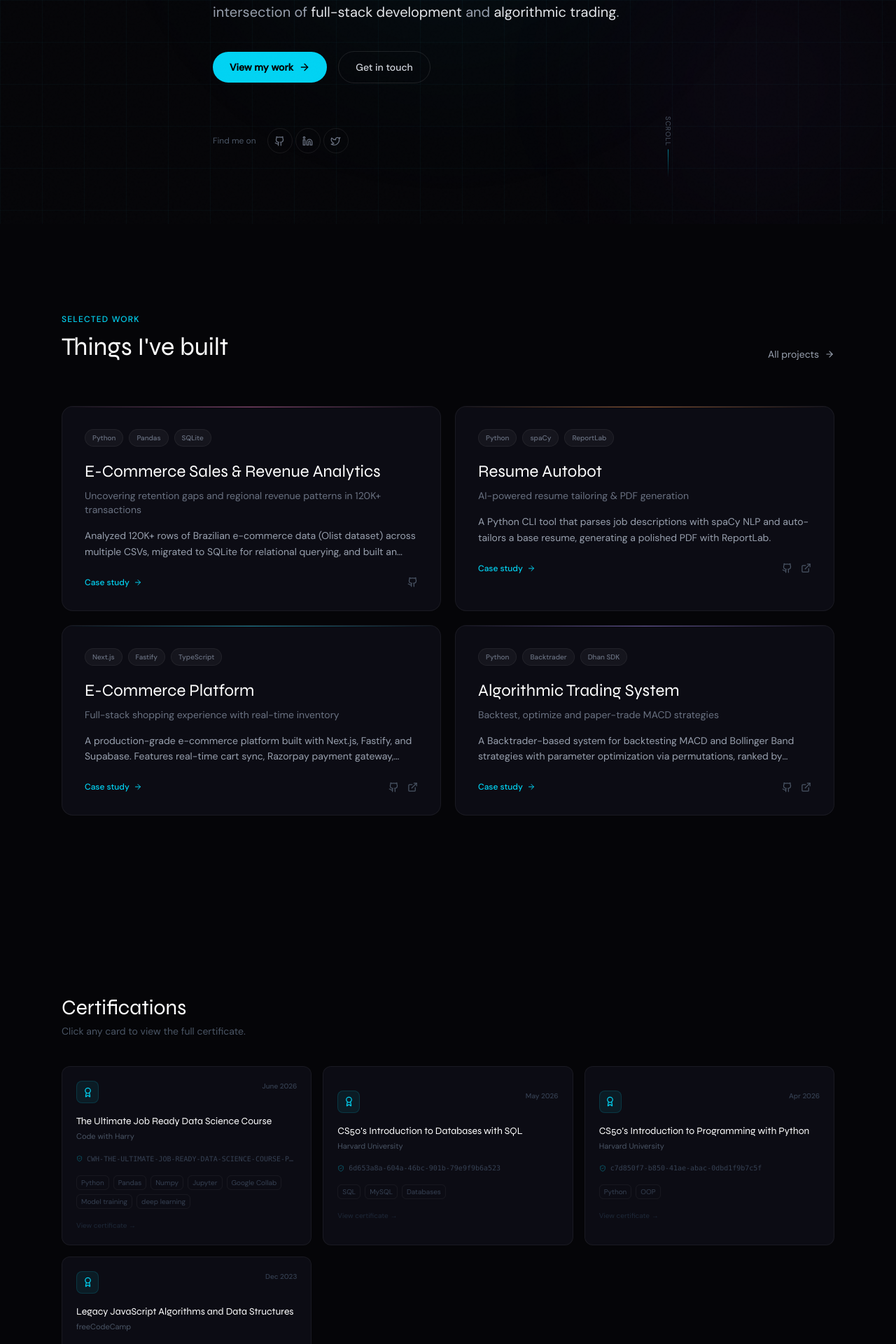
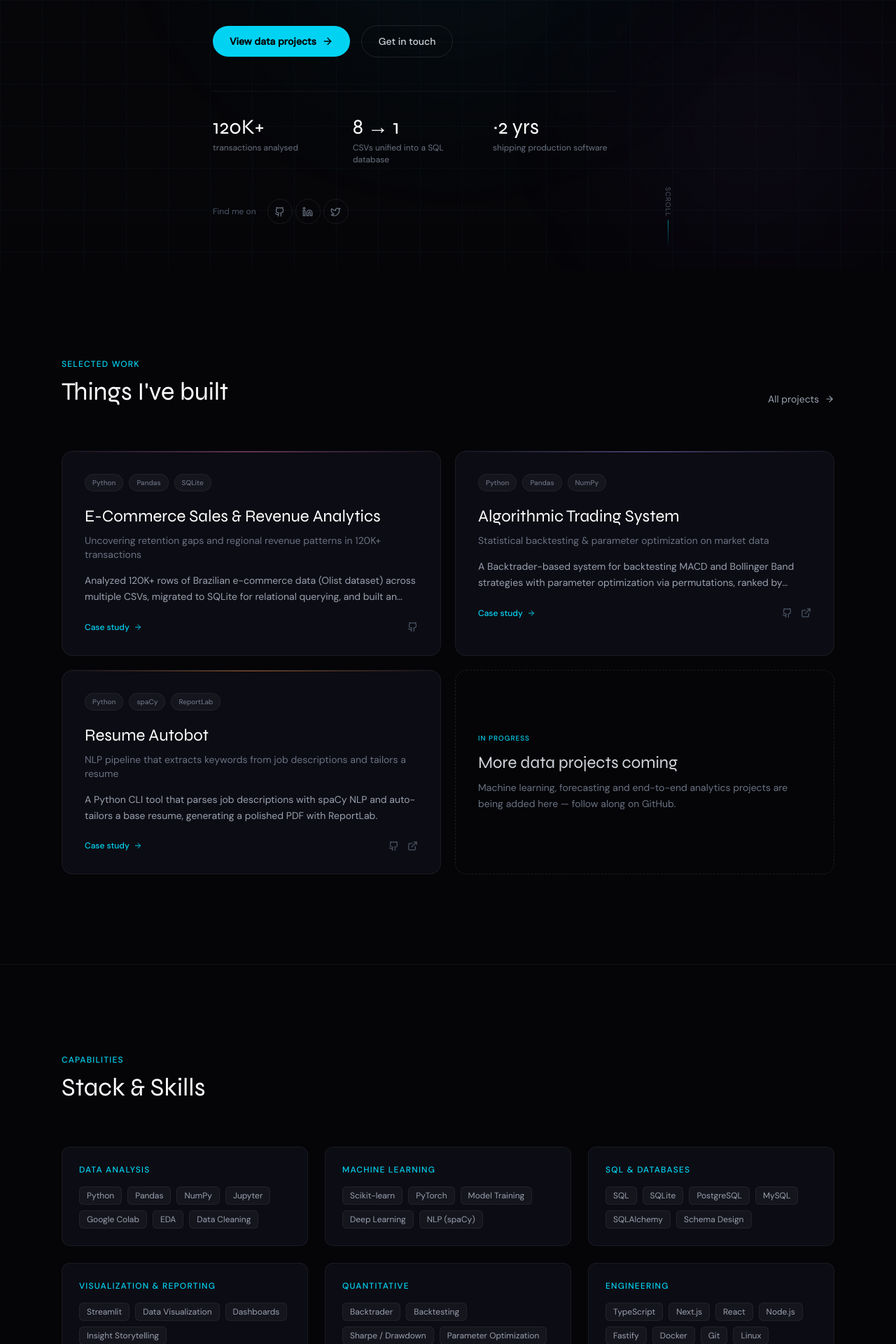
Before and after one commit to vishalkirtaniya/vishal-portfolio-v3, a Next.js app: page / in a window 1280 px wide. Shown: the part 480-2400 px from the top of the page at 70% size. Built offline with nearby package versions, Linux system fonts and the light colour scheme.

Commit message:
updated content for data science roles

```diff
--- a/app/about/page.tsx
+++ b/app/about/page.tsx
@@ -10,8 +10,8 @@ import Footer from "@/components/Footer";
 const timeline = [
   {
     year: "Now",
-    title: "Exploring AI & New Opportunities",
-    desc: "Actively learning ML, data science, and AI while exploring what's next. Open to roles where I can build meaningful things at the intersection of software engineering and intelligent systems.",
+    title: "Building a Data Science Career",
+    desc: "Applying Python, SQL and machine learning to real datasets, publishing projects as proof of work, and looking for a data scientist or analyst role where engineering rigor and analytical thinking both count.",
   },
   {
     year: "June 2026",
@@ -59,38 +59,39 @@ export default function AboutPage() {
               About
             </p>
             <h1 className="font-display text-4xl md:text-6xl font-800 text-white leading-tight mb-6">
-              The person behind
+              The analyst behind
               <br />
-              <span className="text-gray-500">the keyboard.</span>
+              <span className="text-gray-500">the numbers.</span>
             </h1>
           </motion.div>
 
           {/* ── Bio + sidebar ── */}
           <div className="grid md:grid-cols-[1fr_340px] gap-16 mb-24">
             <motion.div variants={fadeUp} className="space-y-5">
-              <p className="text-gray-300 text-lg leading-relaxed">
+                            <p className="text-gray-300 text-lg leading-relaxed">
                 Hey — I'm <span className="text-white font-medium">Vishal</span>
-                , a full-stack developer with ~2 years of experience turning
-                ideas into clean, fast web products. I work across the entire
-                stack — from pixel-precise React interfaces to battle-tested
-                Fastify backends.
+                , a data scientist and analyst who turns messy data into clear
+                decisions. I work in <span className="text-white">Python</span>{" "}
+                and <span className="text-white">SQL</span>, and I care as much
+                about the question being asked as the model answering it.
               </p>
               <p className="text-gray-400 leading-relaxed">
-                My day usually involves building features, untangling database
-                performance issues, or obsessing over animation curves. On the
-                side, I've been building an algorithmic trading system with
-                Python — a deep dive into quant finance, parallel computing, and
-                statistical analysis.
+                My recent work includes analysing 120K+ e-commerce transactions
+                to find a retention gap hiding in the revenue numbers, building
+                a Streamlit dashboard for stakeholders, and backtesting
+                trading strategies with parallelised parameter search ranked by
+                Sharpe ratio and drawdown.
               </p>
               <p className="text-gray-400 leading-relaxed">
-                Right now I'm actively pursuing machine learning as my next
-                frontier, with an eye on using ML to enhance both web products
-                and trading systems.
+                Before pivoting to data, I spent about two years as a full-stack
+                developer shipping production software. That means I write
+                maintainable code, design sensible schemas, and can take an
+                analysis from a notebook to something deployed and usable.
               </p>
               <p className="text-gray-400 leading-relaxed">
-                When I'm not coding, I'm lifting weights, running, or exploring
-                new tools on my Fedora Linux setup. I believe great software is
-                equal parts craft and engineering — the details matter.
+                I'm now going deeper into machine learning — scikit-learn,
+                PyTorch and model evaluation. Outside work I lift, run, and
+                tinker with my Fedora Linux setup.
               </p>
 
               <div className="pt-4 flex flex-wrap gap-3">
@@ -117,9 +118,9 @@ export default function AboutPage() {
                 </h3>
                 {[
                   { label: "Based in", value: "India 🇮🇳" },
-                  { label: "Experience", value: "~2 years" },
-                  { label: "Focus", value: "Full Stack + ML" },
-                  { label: "OS", value: "Fedora 43 Linux" },
+                  { label: "Experience", value: "~2 years engineering" },
+                  { label: "Focus", value: "Data Science + ML" },
+                  { label: "OS", value: "Linux" },
                   { label: "Status", value: "Open to work ✓" },
                 ].map(({ label, value }) => (
                   <div
@@ -140,10 +141,10 @@ export default function AboutPage() {
                 </h3>
                 <ul className="space-y-2.5">
                   {[
-                    "Building e-commerce platform",
-                    "Learning PyTorch & ML",
-                    "Refining algo trading system",
-                    "Looking for full-stack roles",
+                    "Deepening ML: scikit-learn & PyTorch",
+                    "Adding new data projects to this site",
+                    "Refining quantitative backtesting system",
+                    "Looking for data scientist / analyst roles",
                   ].map((item) => (
                     <li key={item} className="flex items-start gap-2">
                       <span className="w-1 h-1 rounded-full bg-cyan-400 mt-2 flex-shrink-0" />
--- a/app/layout.tsx
+++ b/app/layout.tsx
@@ -17,12 +17,12 @@ const dmSans = DM_Sans({
 });
 
 export const metadata: Metadata = {
-  title: "Vishal · Full Stack Developer",
-  description: "Full-stack developer crafting clean, performant web experiences.",
-  keywords: ["Next.js", "React", "TypeScript", "Full Stack Developer", "Portfolio"],
+  title: "Vishal · Data Scientist & Analyst",
+  description: "Data scientist and analyst turning messy data into decisions with Python, SQL, machine learning and dashboards.",
+  keywords: ["Data Scientist", "Data Analyst", "Python", "SQL", "Pandas", "Machine Learning", "Streamlit", "Portfolio"],
   openGraph: {
-    title: "Vishal · Full Stack Developer",
-    description: "Full-stack developer crafting clean, performant web experiences.",
+    title: "Vishal · Data Scientist & Analyst",
+    description: "Data scientist and analyst turning messy data into decisions with Python, SQL, machine learning and dashboards.",
     type: "website",
   },
 };
--- a/app/page.tsx
+++ b/app/page.tsx
@@ -9,10 +9,10 @@ export default function Home() {
     <>
       <HeroSection />
       <FeaturedWork />
-      <section className="py-24 md:py-32 max-w-6xl mx-auto px-6">
+      <SkillsSection />
+      <section className="py-24 md:py-32 max-w-6xl mx-auto px-6 border-t border-white/5">
         <Certifications />
       </section>
-      <SkillsSection />
       <Footer />
     </>
   );
--- a/app/work/page.tsx
+++ b/app/work/page.tsx
@@ -6,8 +6,13 @@ import { ArrowRight, ExternalLink, Github } from "lucide-react";
 import { projects } from "@/lib/data";
 import { fadeUp, stagger, scaleIn } from "@/lib/motion";
 import Footer from "@/components/Footer";
+import { useState } from "react";
+
+const FILTERS = ["All", "Data Science", "Engineering"] as const;
 
 export default function WorkPage() {
+  const [filter, setFilter] = useState<(typeof FILTERS)[number]>("All");
+  const visible = projects.filter((p) => filter === "All" || p.category === filter);
   return (
     <>
       <section className="pt-32 pb-24 max-w-6xl mx-auto px-6">
@@ -25,18 +30,35 @@ export default function WorkPage() {
               All Projects
             </h1>
             <p className="text-gray-400 text-lg leading-relaxed">
-              A collection of things I've built — production apps, side experiments, and everything in between.
+              Data analysis, ML and quantitative projects — plus the software engineering work that lets me ship them.
             </p>
+          </motion.div>
+
+          {/* Filters */}
+          <motion.div variants={fadeUp} className="flex flex-wrap gap-2 mb-10">
+            {FILTERS.map((f) => (
+              <button
+                key={f}
+                onClick={() => setFilter(f)}
+                className={`text-xs font-medium px-4 py-2 rounded-full border transition-colors ${
+                  filter === f
+                    ? "border-cyan-400/40 bg-cyan-400/10 text-cyan-400"
+                    : "border-white/10 text-gray-400 hover:text-white hover:border-white/20"
+                }`}
+              >
+                {f}
+              </button>
+            ))}
           </motion.div>
 
           {/* Grid */}
           <div className="grid md:grid-cols-2 gap-5">
-            {projects.map((project, i) => (
+            {visible.map((project, i) => (
               <motion.article
                 key={project.slug}
                 variants={scaleIn}
                 custom={i}
-                className="group bg-[#0c0c14] border border-white/6 rounded-2xl overflow-hidden hover:border-white/12 transition-all duration-300"
+                className="group relative bg-[#0c0c14] border border-white/6 rounded-2xl overflow-hidden hover:border-white/12 transition-all duration-300"
               >
                 {/* Top accent */}
                 <div
--- a/components/FeaturedWork.tsx
+++ b/components/FeaturedWork.tsx
@@ -116,6 +116,25 @@ export default function FeaturedWork() {
               </div>
             </motion.div>
           ))}
+          {/* Placeholder for upcoming projects — delete once you have a 4th featured project */}
+          {featured.length % 2 === 1 && (
+            <motion.div
+              variants={scaleIn}
+              custom={featured.length}
+              className="relative flex flex-col justify-center rounded-2xl border border-dashed border-white/10 p-7 md:p-8"
+            >
+              <p className="text-[10px] font-medium text-cyan-400 tracking-widest uppercase mb-3">
+                In progress
+              </p>
+              <h3 className="font-display text-xl md:text-2xl font-700 text-gray-300 mb-2">
+                More data projects coming
+              </h3>
+              <p className="text-sm text-gray-500 leading-relaxed">
+                Machine learning, forecasting and end-to-end analytics projects
+                are being added here — follow along on GitHub.
+              </p>
+            </motion.div>
+          )}
         </div>
 
         {/* Mobile "all projects" */}
--- a/components/HeroSection.tsx
+++ b/components/HeroSection.tsx
@@ -4,9 +4,10 @@ import { motion } from "framer-motion";
 import Link from "next/link";
 import { ArrowRight, Github, Linkedin, Twitter } from "lucide-react";
 import { fadeUp, stagger } from "@/lib/motion";
+import { stats } from "@/lib/data";
 import { useEffect, useState } from "react";
 
-const TITLES = ["Data Scientist", "Data Analyst", "Full Stack Dev"];
+const TITLES = ["Data Scientist", "Data Analyst", "ML Practitioner"];
 
 function useTypewriter(
   words: string[],
@@ -77,7 +78,7 @@ export default function HeroSection() {
           <motion.div variants={fadeUp} className="mb-8">
             <span className="inline-flex items-center gap-2 text-xs font-medium text-cyan-400 border border-cyan-400/20 bg-cyan-400/5 px-3 py-1.5 rounded-full">
               <span className="w-1.5 h-1.5 rounded-full bg-cyan-400 animate-pulse" />
-              Available for work
+              Open to Data Science roles
             </span>
           </motion.div>
 
@@ -92,7 +93,7 @@ export default function HeroSection() {
               {/* blinking cursor */}
               <span className="inline-block w-[3px] ml-1 align-middle bg-cyan-400 animate-[blink_1s_step-end_infinite] h-[0.85em] rounded-sm" />
             </span>
-            <span className="text-gray-500">& Builder.</span>
+            <span className="text-gray-500">who ships.</span>
           </motion.h1>
 
           {/* Sub */}
@@ -110,13 +111,13 @@ export default function HeroSection() {
           {/* CTAs */}
           <motion.div
             variants={fadeUp}
-            className="flex flex-wrap items-center gap-4 mb-16"
+            className="flex flex-wrap items-center gap-4 mb-12"
           >
             <Link
               href="/work"
               className="group inline-flex items-center gap-2 bg-cyan-400 text-black text-sm font-semibold px-6 py-3 rounded-full hover:bg-cyan-300 transition-colors duration-200"
             >
-              View my work
+              View data projects
               <ArrowRight
                 size={16}
                 className="group-hover:translate-x-1 transition-transform duration-200"
@@ -129,6 +130,23 @@ export default function HeroSection() {
               Get in touch
             </Link>
           </motion.div>
+
+          {/* Proof points */}
+          <motion.dl
+            variants={fadeUp}
+            className="grid grid-cols-3 gap-6 max-w-xl mb-12 border-t border-white/5 pt-8"
+          >
+            {stats.map((s) => (
+              <div key={s.label}>
+                <dt className="font-display text-2xl sm:text-3xl font-700 text-white">
+                  {s.value}
+                </dt>
+                <dd className="text-xs text-gray-500 mt-1 leading-snug">
+                  {s.label}
+                </dd>
+              </div>
+            ))}
+          </motion.dl>
 
           {/* Socials */}
           <motion.div variants={fadeUp} className="flex items-center gap-1">
--- a/lib/data.ts
+++ b/lib/data.ts
@@ -1,6 +1,7 @@
 export const projects = [
   {
     slug: "ecom-data-analysis",
+    category: "Data Science",
     title: "E-Commerce Sales & Revenue Analytics",
     tagline: "Uncovering retention gaps and regional revenue patterns in 120K+ transactions",
     description:
@@ -28,14 +29,43 @@ export const projects = [
     },
   },
   {
+    slug: "algo-trading",
+    category: "Data Science",
+    title: "Algorithmic Trading System",
+    tagline: "Statistical backtesting & parameter optimization on market data",
+    description:
+      "A Backtrader-based system for backtesting MACD and Bollinger Band strategies with parameter optimization via permutations, ranked by Sharpe ratio, max drawdown, win rate, and IRR.",
+    tags: ["Python", "Pandas", "NumPy", "Backtrader", "PostgreSQL", "Multiprocessing"],
+    role: "Quant Data Scientist",
+    year: "2025",
+    live: "https://example.com",
+    githubFrontend: "https://github.com/your-username/technical-analysis-frontend",
+    githubBackend: "https://github.com/vishalkirtaniya/technical-analysis",
+    featured: true,
+    color: "#a78bfa",
+    details: {
+      challenge:
+        "Parameter space for strategy optimization is exponentially large. Brute-force evaluation across all combinations was too slow for iterative development.",
+      solution:
+        "Parallelized parameter evaluation using ProcessPoolExecutor across CPU cores. Results are ranked by composite score and persisted for paper trading.",
+      outcomes: [
+        "10x faster optimization vs. single-threaded",
+        "Live paper trading via Dhan SDK",
+        "Exchange-accurate commission & tax models",
+        "Automated best-parameter promotion to live",
+      ],
+    },
+  },
+  {
     slug: "resume-autobot",
+    category: "Data Science",
     title: "Resume Autobot",
-    tagline: "AI-powered resume tailoring & PDF generation",
+    tagline: "NLP pipeline that extracts keywords from job descriptions and tailors a resume",
+    role: "NLP / Python Developer",
     description:
       "A Python CLI tool that parses job descriptions with spaCy NLP and auto-tailors a base resume, generating a polished PDF with ReportLab.",
     tags: ["Python", "spaCy", "ReportLab", "NLP", "uv"],
     year: "2026",
-    role: "Developer",
     live: "https://resume.vishalkirtaniya.in/",
     githubFrontend: "https://github.com/vishalkirtaniya/custom-resume-frontend",
     githubBackend: "https://github.com/vishalkirtaniya/custom-resume-backend",
@@ -56,6 +86,7 @@ export const projects = [
   },
   {
     slug: "cipher-chat",
+    category: "Engineering",
     title: "CipherChat",
     tagline: "End-to-end encrypted messaging app with zero server storage",
     description:
@@ -93,6 +124,7 @@ export const projects = [
   },
   {
     slug: "ecommerce-platform",
+    category: "Engineering",
     title: "E-Commerce Platform",
     tagline: "Full-stack shopping experience with real-time inventory",
     description:
@@ -103,7 +135,7 @@ export const projects = [
     live: "https://example.com",
     githubFrontend: "https://github.com/vishalkirtaniya/e-commerce-frontend",
     githubBackend: "https://github.com/vishalkirtaniya/e-commerce-backend",
-    featured: true,
+    featured: false,
     color: "#22d3ee",
     details: {
       challenge:
@@ -119,34 +151,8 @@ export const projects = [
     },
   },
   {
-    slug: "algo-trading",
-    title: "Algorithmic Trading System",
-    tagline: "Backtest, optimize and paper-trade MACD strategies",
-    description:
-      "A Backtrader-based system for backtesting MACD and Bollinger Band strategies with parameter optimization via permutations, ranked by Sharpe ratio, max drawdown, win rate, and IRR.",
-    tags: ["Python", "Backtrader", "Dhan SDK", "SQLAlchemy", "PostgreSQL"],
-    year: "2025",
-    role: "Quant Developer",
-    live: "https://example.com",
-    githubFrontend: "https://github.com/your-username/technical-analysis-frontend",
-    githubBackend: "https://github.com/vishalkirtaniya/technical-analysis",
-    featured: true,
-    color: "#a78bfa",
-    details: {
-      challenge:
-        "Parameter space for strategy optimization is exponentially large. Brute-force evaluation across all combinations was too slow for iterative development.",
-      solution:
-        "Parallelized parameter evaluation using ProcessPoolExecutor across CPU cores. Results are ranked by composite score and persisted for paper trading.",
-      outcomes: [
-        "10x faster optimization vs. single-threaded",
-        "Live paper trading via Dhan SDK",
-        "Exchange-accurate commission & tax models",
-        "Automated best-parameter promotion to live",
-      ],
-    },
-  },
-  {
     slug: "portfolio-site",
+    category: "Engineering",
     title: "Developer Portfolio",
     tagline: "Minimal, animated personal portfolio in Next.js",
     description:
@@ -176,27 +182,34 @@ export const projects = [
 
 export const skills = [
   {
-    category: "Frontend",
-    items: ["Next.js", "React", "TypeScript", "Tailwind CSS", "Framer Motion", "GSAP"],
+    category: "Data Analysis",
+    items: ["Python", "Pandas", "NumPy", "Jupyter", "Google Colab", "EDA", "Data Cleaning"],
   },
   {
-    category: "Backend",
-    items: ["Fastify", "Node.js", "Python", "REST APIs", "WebSockets", "Java"],
+    category: "Machine Learning",
+    items: ["Scikit-learn", "PyTorch", "Model Training", "Deep Learning", "NLP (spaCy)"],
   },
   {
-    category: "Database & Infra",
-    items: ["Supabase", "PostgreSQL", "Redis", "SQLAlchemy", "MySQL"],
+    category: "SQL & Databases",
+    items: ["SQL", "SQLite", "PostgreSQL", "MySQL", "SQLAlchemy", "Schema Design"],
   },
   {
-    category: "DevOps & Tools",
-    items: ["Git", "GitHub Actions", "Docker", "Linux", "uv"],
+    category: "Visualization & Reporting",
+    items: ["Streamlit", "Data Visualization", "Dashboards", "Insight Storytelling"],
   },
   {
     category: "Quantitative",
-    items: ["Backtrader", "Dhan SDK", "Numpy", "Pandas"],
+    items: ["Backtrader", "Backtesting", "Sharpe / Drawdown", "Parameter Optimization", "Dhan SDK"],
   },
   {
-    category: "Learning",
-    items: ["Machine Learning", "PyTorch", "Scikit-learn", "Data Science"],
+    category: "Engineering",
+    items: ["TypeScript", "Next.js", "React", "Node.js", "Fastify", "Docker", "Git", "Linux"],
   },
 ];
+
+/** Quick proof-points shown on the home page. Update as you add projects. */
+export const stats = [
+  { value: "120K+", label: "transactions analysed" },
+  { value: "8 → 1", label: "CSVs unified into a SQL database" },
+  { value: "~2 yrs", label: "shipping production software" },
+];
```
Also changed, not shown: app/contact/page.tsx (+5 -5 lines), 1 other file (tests, documents, lock files or other folders).
